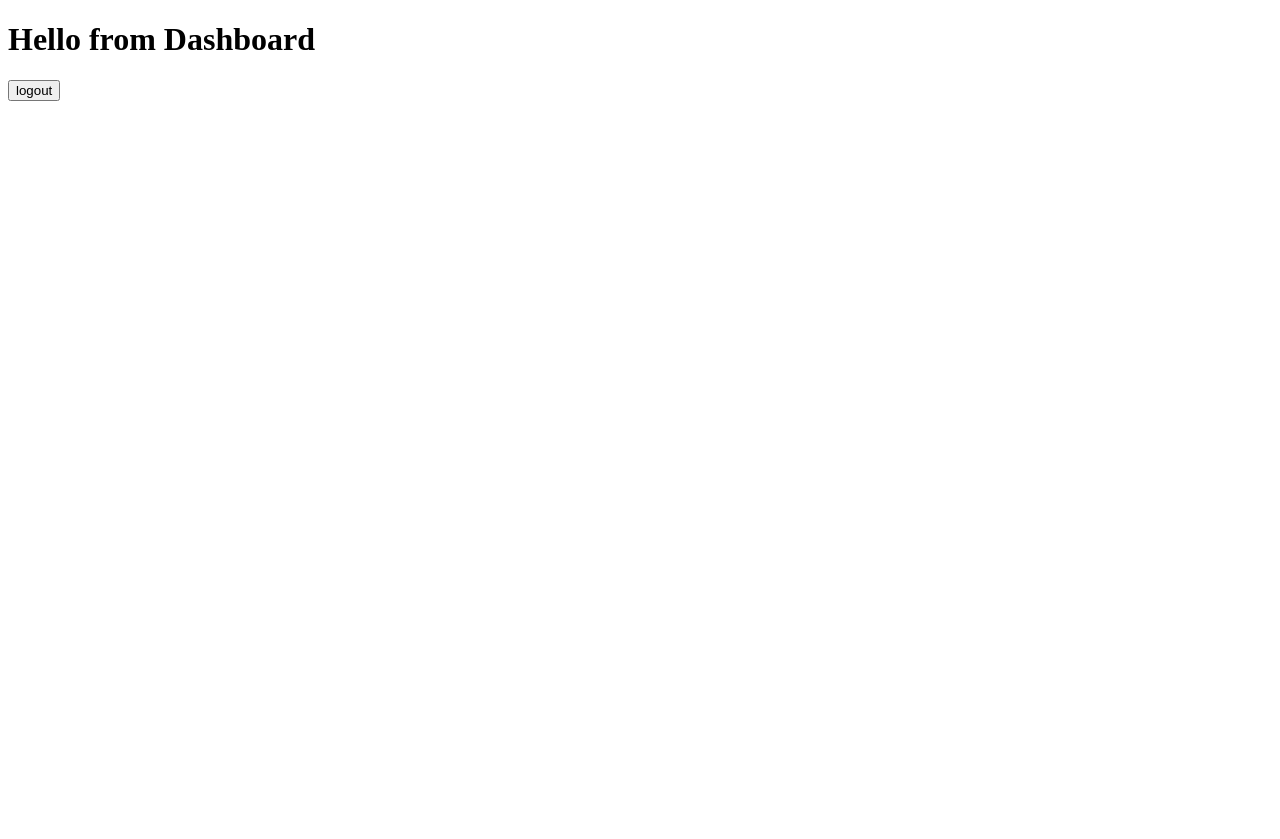
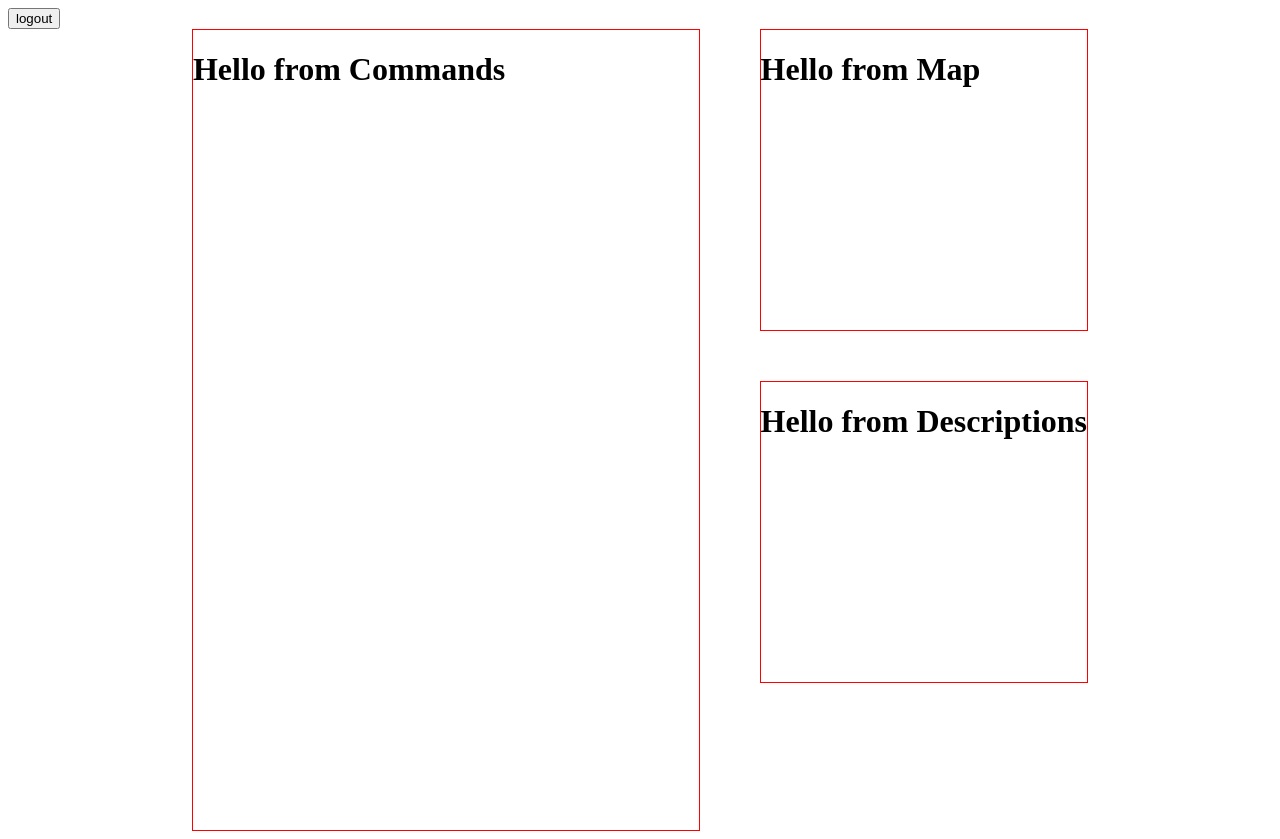
Before and after one commit to angeltorgon/bwcs23-jada, a React (Create React App) app in the folder jada/: page /dashboard in a window 1280 px wide. Before the commit the page ends 800 px from the top, so only its background shows below. Built offline with nearby package versions, Linux system fonts and the light colour scheme; sample sign-in values are in the browser's storage.

Commit message:
Built Dashboard Compents

```diff
--- a/jada/src/App.js
+++ b/jada/src/App.js
@@ -6,14 +6,14 @@ import Register from './Components/Auth/register'
 import Login from './Components/Auth/login'
 import PrivateRoute from './utilities/PrivateRoute'
 import Dashboard from './Components/Dashboard'
+import Navbar from './Components/Navbar'
 
 function App() {
   return (
     <div className="App">
-
+      <Navbar />
       <Route exact path='/' component={Register} />
       <Route exact path='/login' component={Login} />
-
       <PrivateRoute path='/dashboard' component={Dashboard} />
     </div>
   );
--- a/jada/src/Components/Commands.js
+++ b/jada/src/Components/Commands.js
@@ -0,0 +1,11 @@
+import React from 'react';
+
+const Commands = () => {
+    return (
+        <div className='commands-container'>
+            <h1> Hello from Commands</h1>
+        </div>
+    );
+};
+
+export default Commands;
--- a/jada/src/Components/Dashboard.js
+++ b/jada/src/Components/Dashboard.js
@@ -1,17 +1,20 @@
 import React from 'react';
+
+//components
+import Map from './Map'
+import Commands from './Commands'
+import Description from './Description'
 
 const Dashboard = (props) => {
 
-    const logout = e => {
-        localStorage.removeItem('token')
-        props.history.push('/login')
-    }
-
 
     return (
-        <div>
-            <h1> Hello from Dashboard</h1>
-            <button onClick={logout}>logout</button>
+        <div className='container'>
+            <Commands />
+            <div className='sidebar'>
+                <Map />
+                <Description />
+            </div>
         </div>
     );
 };
--- a/jada/src/Components/Description.js
+++ b/jada/src/Components/Description.js
@@ -0,0 +1,11 @@
+import React from 'react';
+
+const Description = () => {
+    return (
+        <div className='desc-cont'>
+            <h1> Hello from Descriptions</h1>
+        </div>
+    );
+};
+
+export default Description;
--- a/jada/src/Components/Map.js
+++ b/jada/src/Components/Map.js
@@ -0,0 +1,11 @@
+import React from 'react';
+
+const Map = () => {
+    return (
+        <div className='map-container'>
+            <h1> Hello from Map</h1>
+        </div>
+    );
+};
+
+export default Map;
--- /dev/null
+++ b/jada/src/Components/Navbar.js
@@ -0,0 +1,17 @@
+import React from 'react';
+
+const Navbar = (props) => {
+
+    const logout = e => {
+        localStorage.removeItem('token')
+        props.history.push('/login')
+    }
+
+    return (
+        <div>
+            <button onClick={logout}>logout</button>
+        </div>
+    );
+};
+
+export default Navbar;
--- /dev/null
+++ b/jada/src/styles/Commands.scss
@@ -0,0 +1,5 @@
+.commands-container {
+    border: 1px solid red;
+    width: 40%;
+    height: 800px;
+}
--- /dev/null
+++ b/jada/src/styles/Dashboard.scss
@@ -0,0 +1,8 @@
+.container {
+    display: flex;
+    justify-content: center;
+}
+
+.sidebar {
+    margin-left: 60px;
+}
--- /dev/null
+++ b/jada/src/styles/Description.scss
@@ -0,0 +1,5 @@
+.desc-cont {
+    border: 1px solid red;
+    height: 300px;
+    margin-top: 50px;
+}
--- /dev/null
+++ b/jada/src/styles/Map.scss
@@ -0,0 +1,4 @@
+.map-container {
+    border: 1px solid red;
+    height: 300px;
+}
--- a/jada/src/styles/index.scss
+++ b/jada/src/styles/index.scss
@@ -1,4 +1,8 @@
 
 
 
-@import './App.scss'
+@import './App.scss';
+@import './Commands.scss';
+@import './Dashboard.scss';
+@import './Map.scss';
+@import './Description.scss';
```
